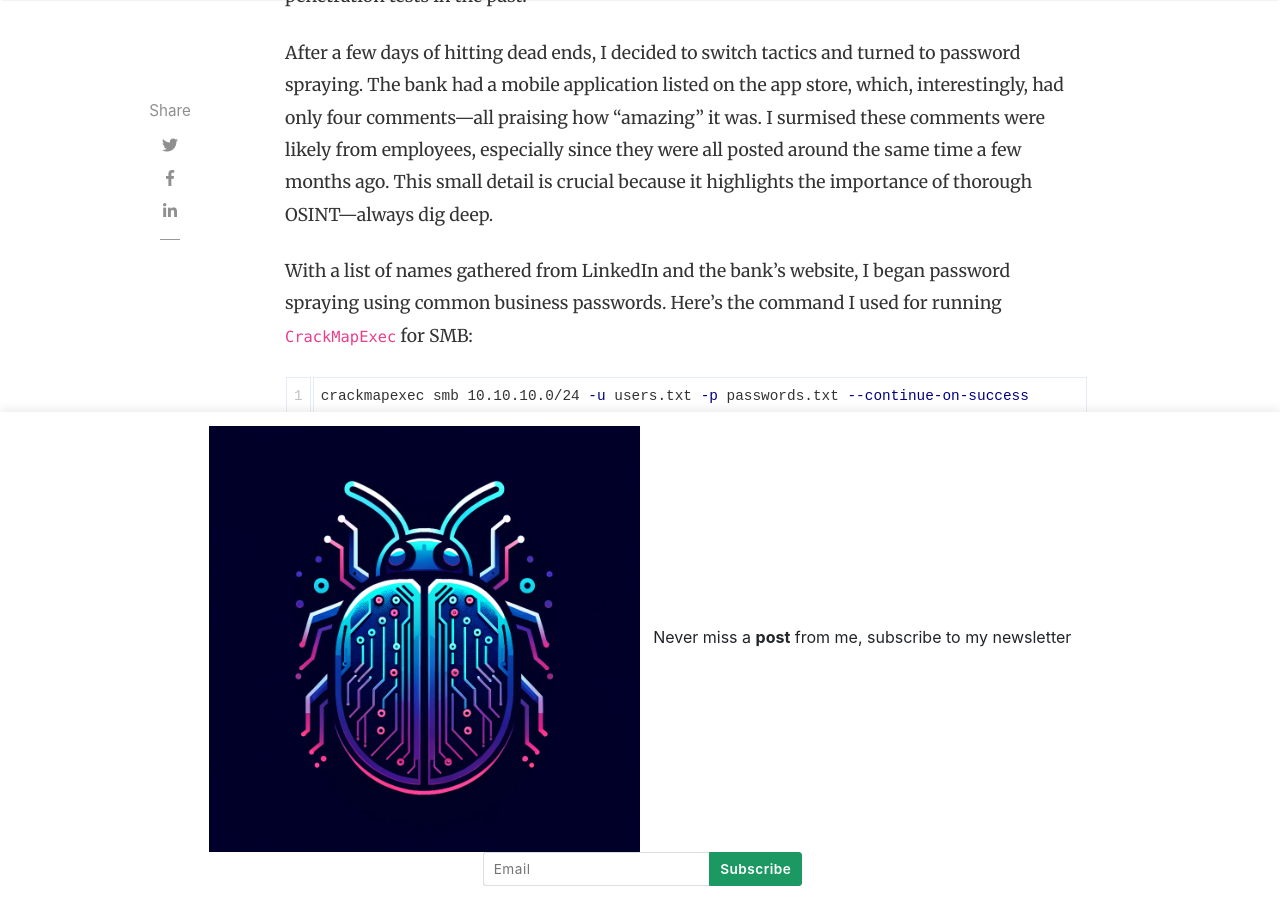
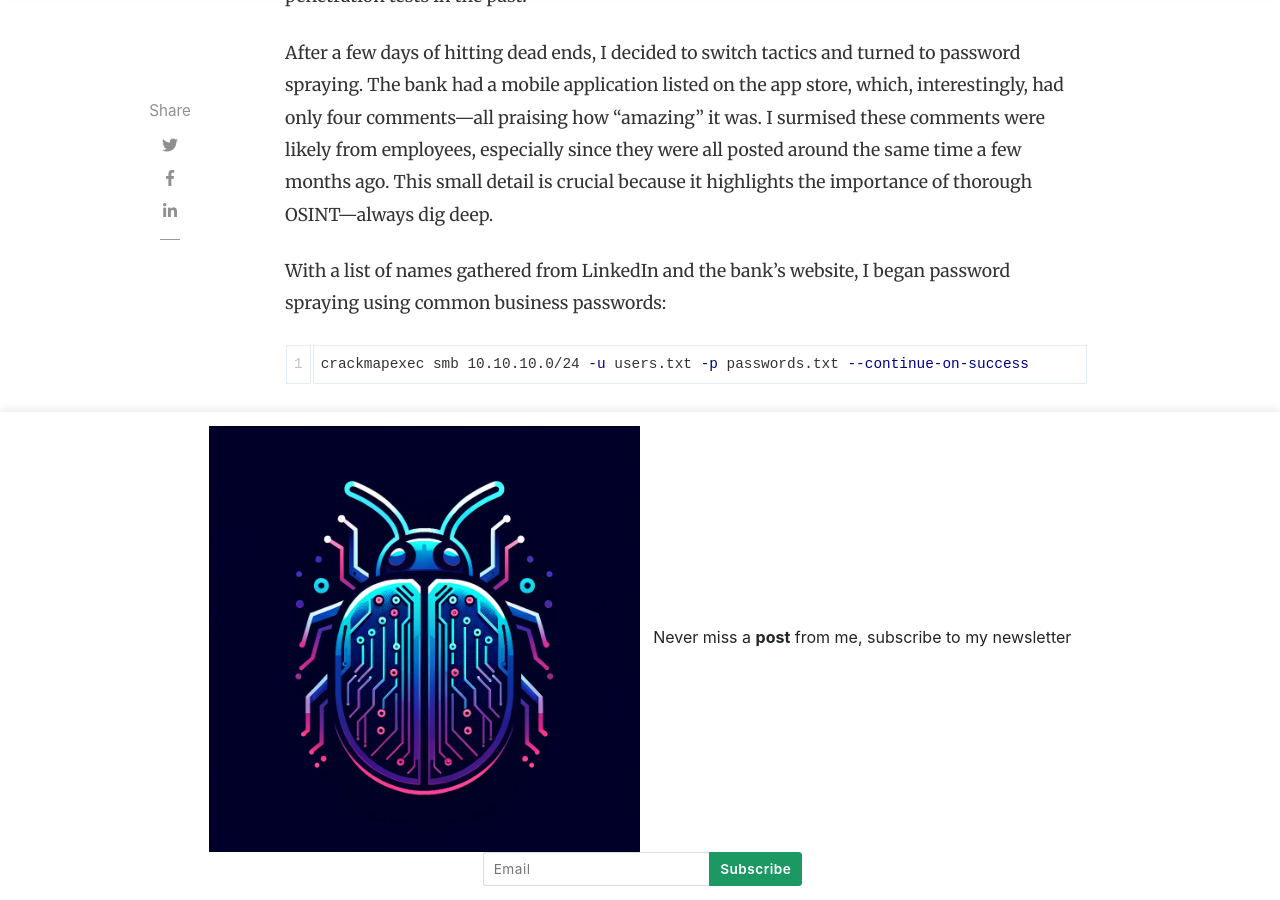
Before and after one commit to Turbul3nce/Turbul3nce.github.io, a Jekyll site: the page built from _posts/2024-08-21-test-blog.md, in a window 1280 px wide and 900 px high, scrolled down 1689 px. Built offline with Jekyll 4.4.1, drawn with Linux system fonts in a browser that asks for light colours; nearby versions of some CDN libraries; comment, search, counter and statistics services are not loaded.

Commit message:
Update 2024-08-21-test-blog.md

````diff
--- a/_posts/2024-08-21-test-blog.md
+++ b/_posts/2024-08-21-test-blog.md
@@ -13,13 +13,13 @@ My initial approach included running routine attack vectors for a local intruder
 
 After a few days of hitting dead ends, I decided to switch tactics and turned to password spraying. The bank had a mobile application listed on the app store, which, interestingly, had only four comments—all praising how "amazing" it was. I surmised these comments were likely from employees, especially since they were all posted around the same time a few months ago. This small detail is crucial because it highlights the importance of thorough OSINT—always dig deep.
 
-With a list of names gathered from LinkedIn and the bank's website, I began password spraying using common business passwords. Here’s the command I used for running `CrackMapExec` for SMB:
+With a list of names gathered from LinkedIn and the bank's website, I began password spraying using common business passwords:
 
 ```bash
 crackmapexec smb 10.10.10.0/24 -u users.txt -p passwords.txt --continue-on-success
 ```
 
-However, I didn't get anywhere with SMB—possibly due to some issues with crackmapexec not working at the time with the winrm service. So, I switched to using winrm-brute for password spraying. Here’s an example of the winrm-brute command:
+However, I didn't get anywhere with SMB—possibly due to some issues with crackmapexec not working at the time with the winrm service. So, I switched to using winrm-brute for password spraying:
 
 ```bash
 winrm-brute --hosts 10.10.10.0/24 --usernames users.txt --passwords common_passwords.txt
````
